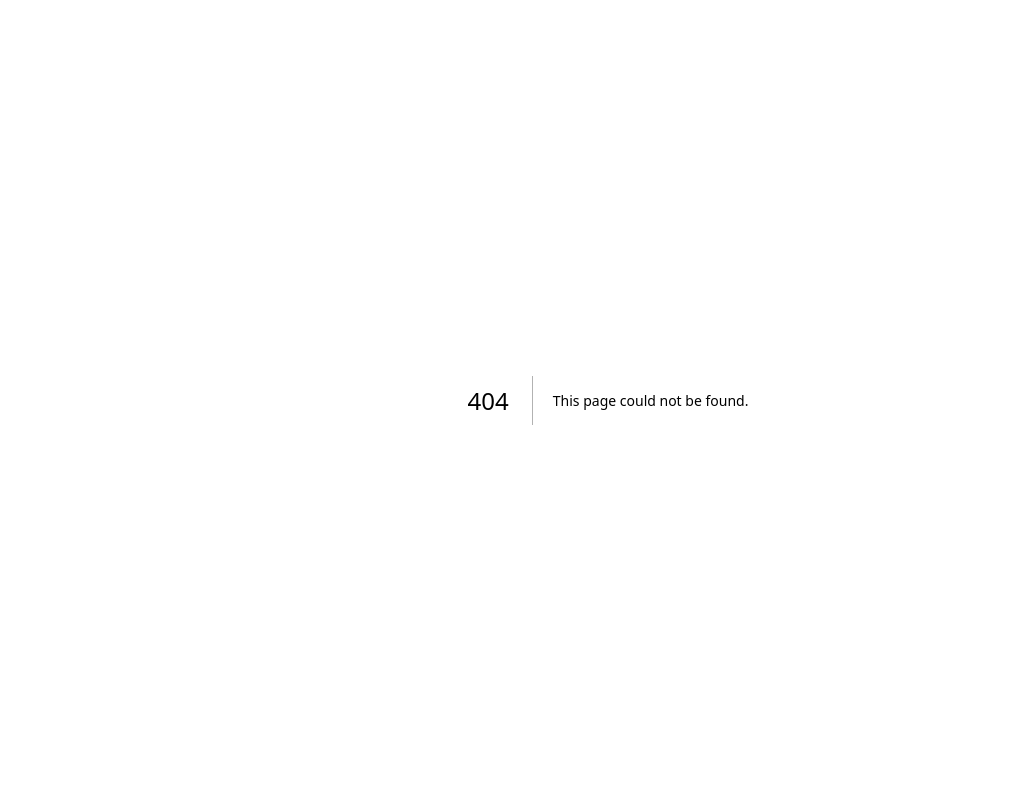
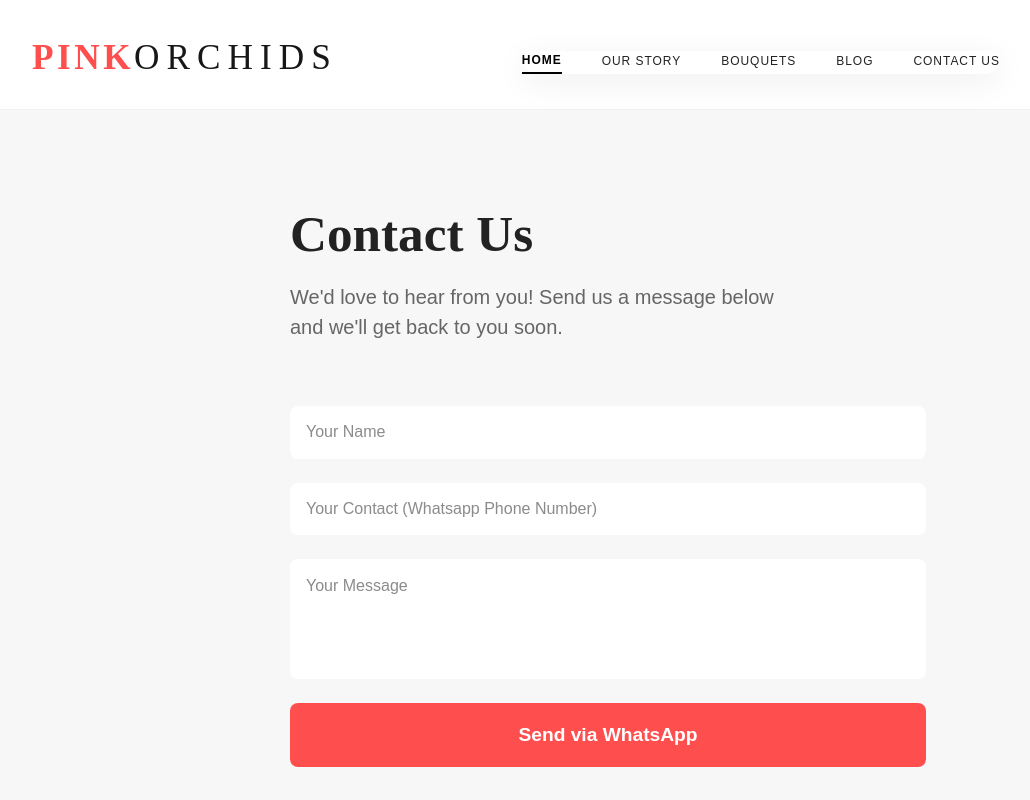
Before and after one commit to kayzredman/pink-orchids, a Next.js app: page /contact in a window 1280 px wide. Before the commit this address had no page. Shown: the whole page, without its empty margins (32-1062 px from the left). Built offline with nearby package versions, Linux system fonts and the light colour scheme.

Commit message:
after the contact Page build

```diff
--- /dev/null
+++ b/app/contact/page.tsx
@@ -0,0 +1,76 @@
+"use client";
+import { useState } from "react";
+import Link from "next/link";
+
+export default function Contact() {
+  const [name, setName] = useState("");
+  const [contact, setContact] = useState("");
+  const [message, setMessage] = useState("");
+  const [menuOpen, setMenuOpen] = useState(false);
+
+  // WhatsApp link generator
+  const handleSend = (e: React.FormEvent) => {
+    e.preventDefault();
+    const phone = "233207388532";
+    const text = encodeURIComponent(
+      `Name: ${name}\nContact: ${contact}\nMessage: ${message}`
+    );
+    window.open(`https://wa.me/${phone}?text=${text}`, "_blank");
+  };
+
+  return (
+    <main className="homepage-hero contact-page">
+      {/* Header/Navbar */}
+      <header className="homepage-header">
+        <div className="logo">
+          <span className="logo-accent">PINK</span>ORCHIDS
+        </div>
+        <button className="menu-toggle" aria-label="Toggle menu" onClick={() => setMenuOpen((v) => !v)}>
+          <span className="menu-icon">☰</span>
+        </button>
+        <nav className={`nav-links${menuOpen ? " open" : ""}`}>
+          <Link href="/" className="active">HOME</Link>
+          <a href="#">OUR STORY</a>
+          <a href="#">BOUQUETS</a>
+          <a href="#">BLOG</a>
+          <Link href="/contact">CONTACT US</Link>
+        </nav>
+        <div className="header-actions"></div>
+      </header>
+
+      {/* Contact Section */}
+      <section className="contact-content">
+        <div className="contact-left">
+          <h1 className="hero-title">Contact Us</h1>
+          <p className="hero-desc">We&apos;d love to hear from you! Send us a message below and we&apos;ll get back to you soon.</p>
+          <form className="contact-form" onSubmit={handleSend}>
+            <input
+              type="text"
+              placeholder="Your Name"
+              value={name}
+              onChange={e => setName(e.target.value)}
+              className="contact-input"
+              required
+            />
+            <input
+              type="text"
+              placeholder="Your Contact (Whatsapp Phone Number)"
+              value={contact}
+              onChange={e => setContact(e.target.value)}
+              className="contact-input"
+              required
+            />
+            <textarea
+              placeholder="Your Message"
+              value={message}
+              onChange={e => setMessage(e.target.value)}
+              className="contact-textarea"
+              required
+            />
+            <button type="submit" className="contact-send-btn">Send via WhatsApp</button>
+          </form>
+        </div>
+      </section>
+    </main>
+  );
+}
--- a/app/globals.css
+++ b/app/globals.css
@@ -1,3 +1,93 @@
+/* Contact Page Styles */
+.contact-page {
+  min-height: 100vh;
+  background: #f7f7f7;
+  display: flex;
+  flex-direction: column;
+  align-items: center;
+  width: 100vw;
+}
+.contact-content {
+  display: flex;
+  flex-direction: column;
+  align-items: center;
+  justify-content: center;
+  flex: 1;
+  padding: 2rem 1rem 0 1rem;
+  width: 100%;
+@media (min-width: 900px) {
+  .homepage-header {
+    justify-content: flex-start;
+    gap: 3rem;
+  }
+}
+  max-width: 600px;
+  margin: 0 auto;
+}
+.contact-left {
+  width: 100%;
+  padding: 0 0.5rem;
+  text-align: left;
+  display: flex;
+  flex-direction: column;
+  justify-content: center;
+}
+.contact-form {
+  display: flex;
+  flex-direction: column;
+  gap: 1.2rem;
+  margin-top: 2rem;
+}
+.contact-input, .contact-textarea {
+  width: 100%;
+  padding: 0.9rem 1rem;
+  gap: 1.5rem;
+  border-radius: 0.5rem;
+  align-items: stretch;
+  font-size: 1rem;
+  font-family: inherit;
+  background: #fff;
+  resize: none;
+}
+.contact-input:focus, .contact-textarea:focus {
+  outline: none;
+  border-color: #ff4e4e;
+  box-shadow: 0 0 0 2px #ff4e4e22;
+}
+.contact-textarea {
+  min-height: 120px;
+  max-height: 300px;
+}
+.contact-send-btn {
+  background: #ff4e4e;
+  color: #fff;
+  border: none;
+  border-radius: 0.5rem;
+  padding: 1rem 0;
+  font-size: 1.1rem;
+  font-weight: 600;
+  cursor: pointer;
+  transition: background 0.2s;
+}
+.contact-send-btn:hover {
+  background: #e63b3b;
+}
+@media (min-width: 900px) {
+  .contact-content {
+    max-width: 700px;
+    padding: 4rem 0 0 0;
+  }
+  .contact-left {
+    padding: 0 2rem;
+  }
+  .contact-form {
+    gap: 1.5rem;
+  }
+  .contact-send-btn {
+    font-size: 1.2rem;
+    padding: 1.1rem 0;
+  }
+}
 /* Responsive Top Menu */
 .menu-toggle {
   display: flex;
--- a/app/page.tsx
+++ b/app/page.tsx
@@ -19,7 +19,7 @@ export default function Home() {
           <a href="#">OUR STORY</a>
           <a href="#">BOUQUETS</a>
           <a href="#">BLOG</a>
-          <a href="#">CONTACT US</a>
+          <Link href="/contact">CONTACT US</Link>
         </nav>
         <div className="header-actions">
         </div>
@@ -49,7 +49,7 @@ export default function Home() {
         </button>
         {/* Side Buttons */}
         <div className="side-buttons">
-          <button className="related-btn">CONTACT US</button>
+          <Link href="/contact" className="related-btn">CONTACT US</Link>
           <button className="buy-btn">BUY NOW</button>
         </div>
       </section>
```
